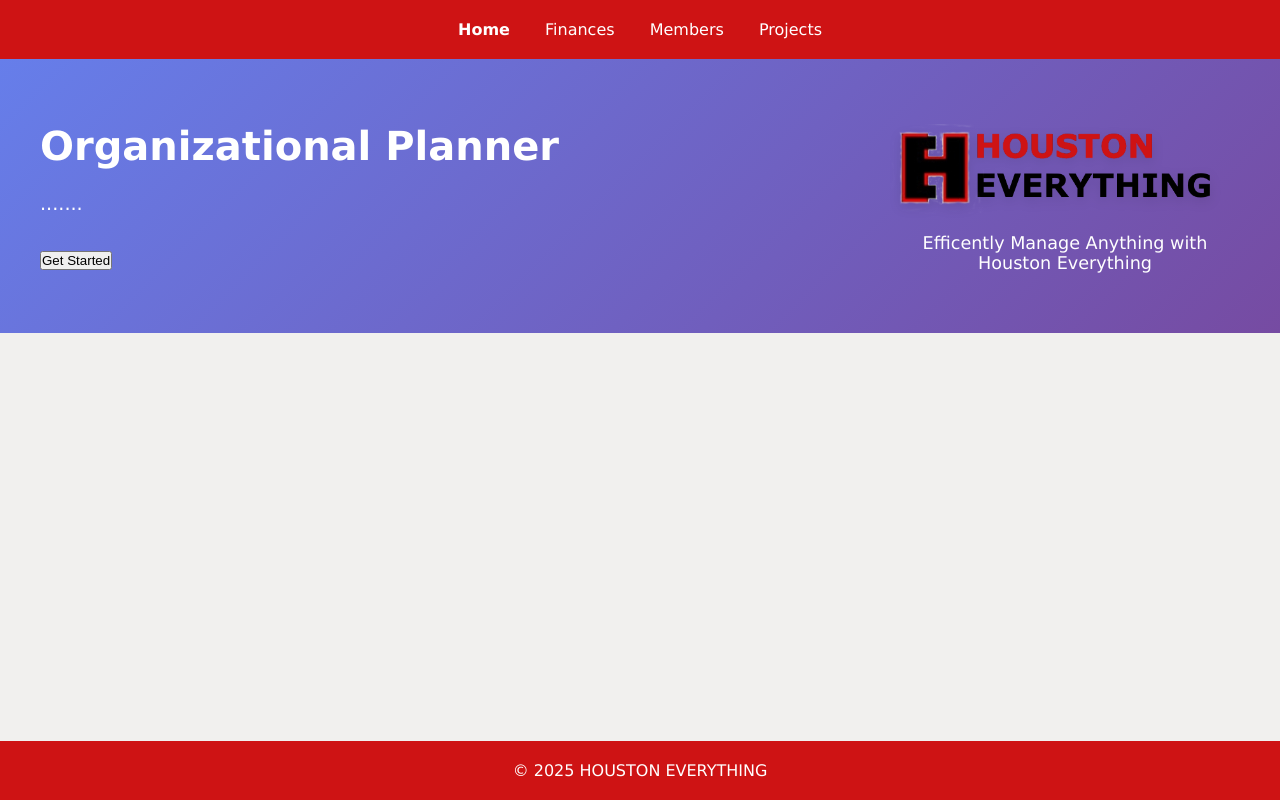
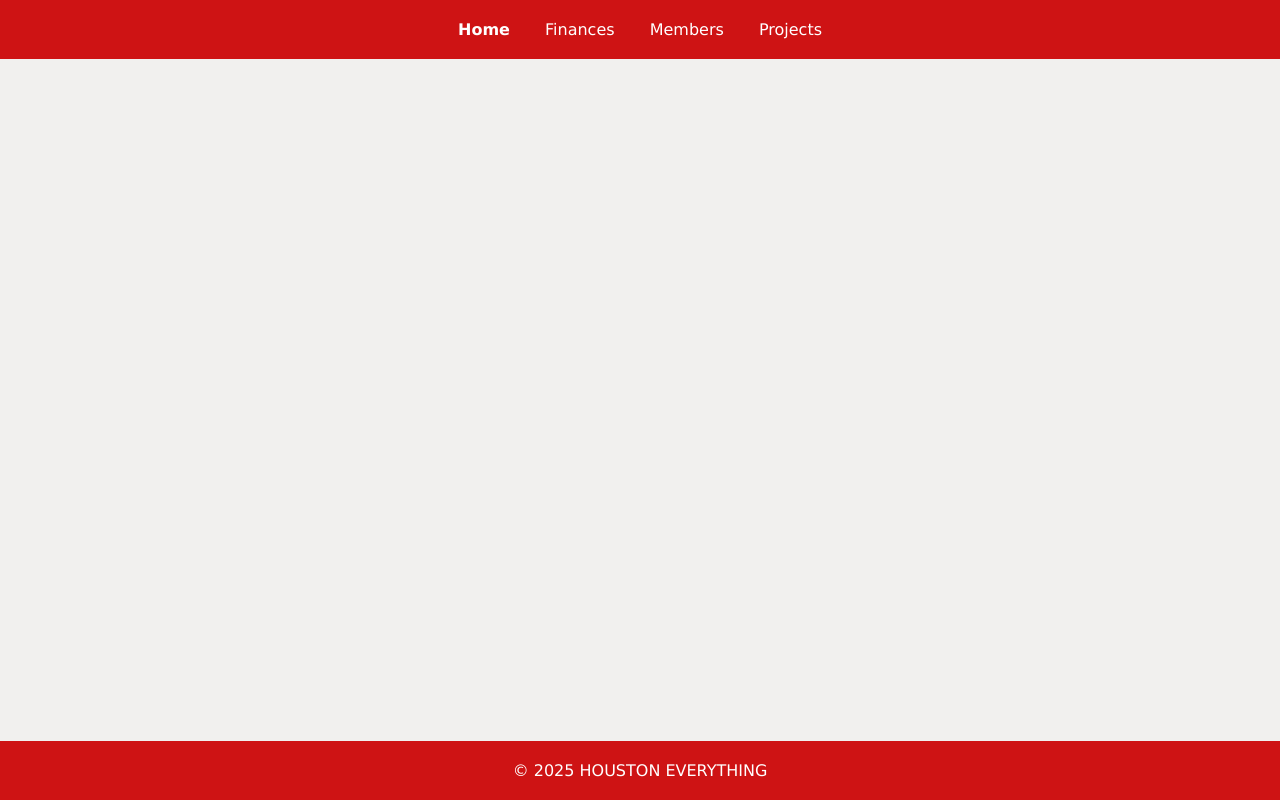
Before and after one commit to Terran-M-R/OrgERP.github.io, a plain HTML site: page index.html in a window 1280 px wide. Drawn offline with Linux system fonts and the light colour scheme.

Commit message:
Update index.html

```diff
--- a/index.html
+++ b/index.html
@@ -20,19 +20,12 @@
   </header>
 
 
-<section class="hero">
-  <div class="hero-content">
-    <div class="hero-text">
-      <h1>Organizational Planner</h1>
-      <p>.......</p>
-      <button class="cta-button">Get Started</button>
-    </div>
-    <div class="hero-logo">
+
+   <!-- <div class="hero-logo">
       <img src="https://github.com/Terran-M-R/OrgERP.github.io/blob/main/HE%20Full%20Logo.png?raw=true" alt="HE Logo">
       <p class="tagline">Efficently Manage Anything with Houston Everything</p>
-    </div>
-  </div>
-</section>
+    </div> -->
+
 
  <footer>
     <p>&copy; 2025 HOUSTON EVERYTHING</p>
```
